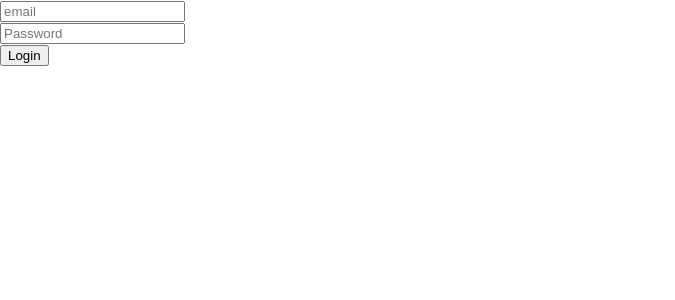
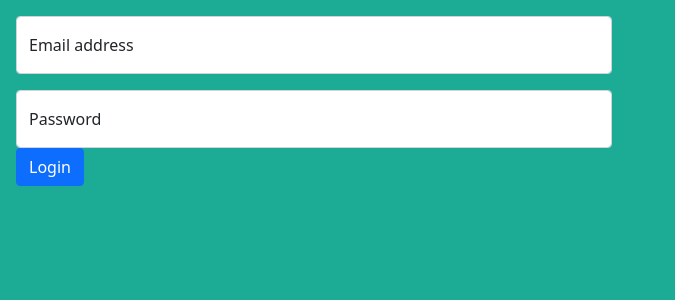
Before and after one commit to Kennethekandem/nextjs-cometchat, a Next.js app: page /auth/login in a window 1280 px wide. Shown: the top 300 px of the page, without its empty margins (0-675 px from the left). Built offline with nearby package versions, Linux system fonts and the light colour scheme.

Commit message:
update to login form

```diff
--- a/components/LoginForm.js
+++ b/components/LoginForm.js
@@ -1,4 +1,5 @@
 import React from 'react'
+import 'bootstrap/dist/css/bootstrap.css'
 
 class LoginForm extends React.Component {
 
@@ -18,11 +19,26 @@ class LoginForm extends React.Component {
 
     render() {
         return (
-            <form onSubmit={ this.handleSubmit }>
-                <div><input type="email" name="email" placeholder="email" onChange={ this.handleChange } /></div>
-                <div><input type="password" name="password" placeholder="Password" onChange={ this.handleChange } /></div>
-                <button type="submit">Login</button>
+            <div class="login-form">
+                <div class="row">
+                    <div class="col-6">
+                <div class="card-body">
+                    <form onSubmit={ this.handleSubmit }>
+
+                <div class="form-floating mb-3">
+                    <input type="email" class="form-control" id="floatingInput" name="email" onChange={ this.handleChange } placeholder="name@example.com" />
+                    <label for="floatingInput">Email address</label>
+                </div>
+                <div class="form-floating">
+                    <input type="password" name="password" class="form-control" id="floatingPassword" onChange={ this.handleChange } placeholder="Password" />
+                    <label for="floatingPassword">Password</label>
+                </div>
+<button class="btn btn-primary" type="submit">Login</button>
             </form>
+                </div>
+            </div>
+                </div>
+            </div>
         )
     }
 }
--- a/package.json
+++ b/package.json
@@ -10,6 +10,7 @@
   },
   "dependencies": {
     "@cometchat-pro/chat": "^2.3.5",
+    "bootstrap": "^5.0.0-beta3",
     "next": "11.0.1",
     "react": "^17.0.2",
     "react-dom": "^17.0.2"
--- a/styles/globals.css
+++ b/styles/globals.css
@@ -14,3 +14,7 @@ a {
 * {
   box-sizing: border-box;
 }
+.login-form {
+  background-color: #1cab94;
+  height: 100vh !important;
+}
```
Also changed, not shown: 1 other file (tests, documents, lock files or other folders).
